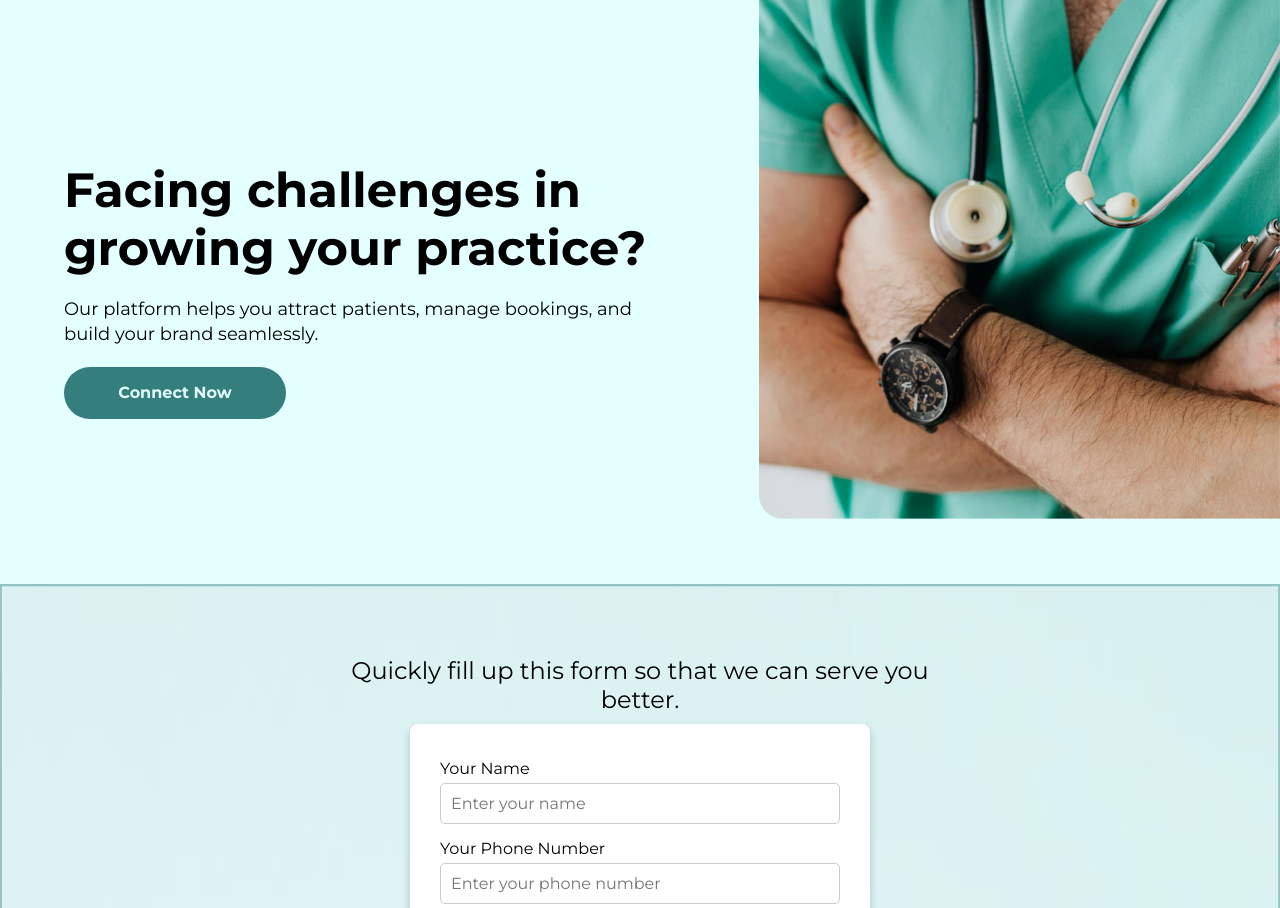
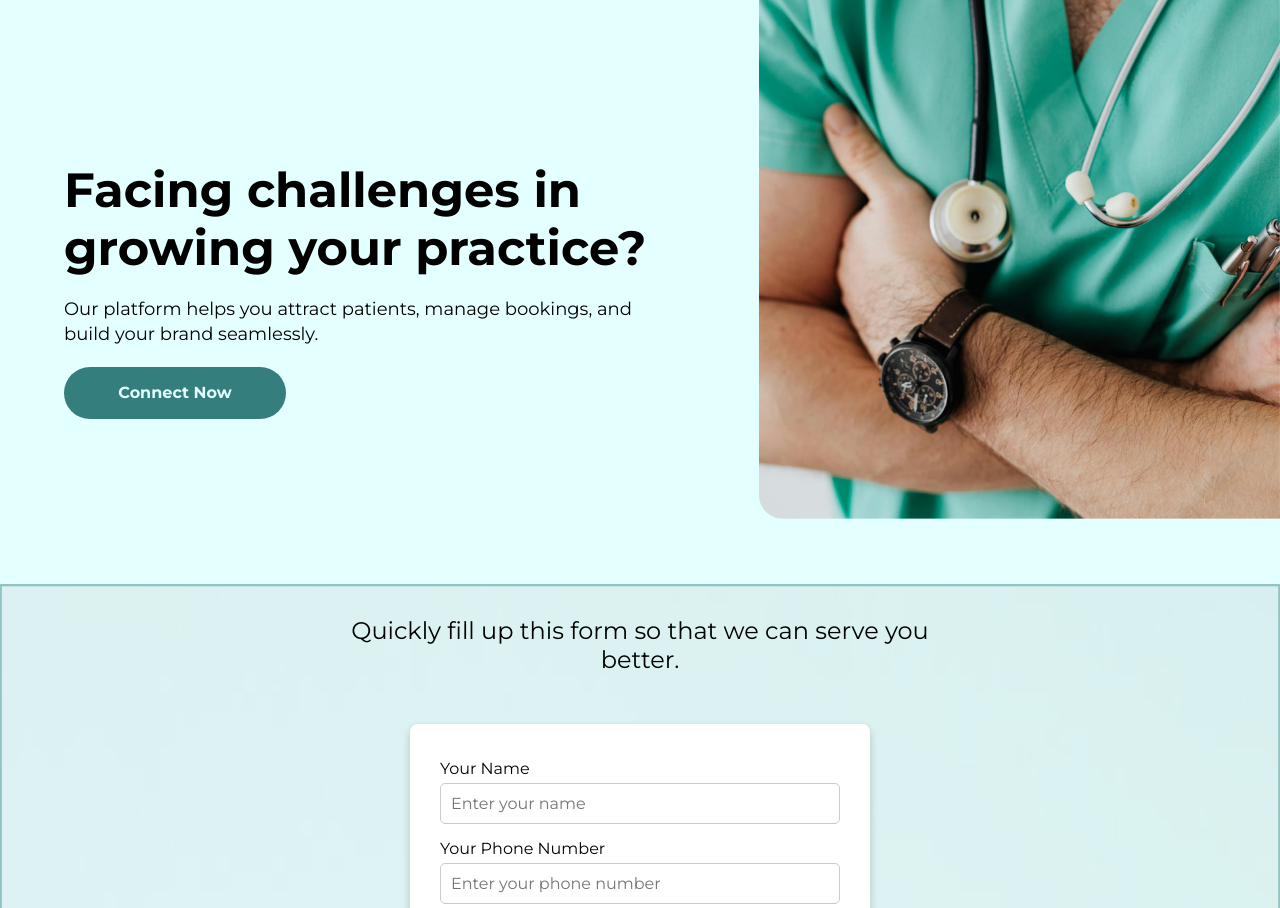
Before and after one commit to anjisnu07/Axyl, a Flask app: page /patient in a window 1280 px wide. Shown: the part 67-975 px from the top of the page. Run offline with Flask 3, Linux system fonts and the light colour scheme.

Commit message:
Add files via upload

```diff
--- a/templates/patient_survey.html
+++ b/templates/patient_survey.html
@@ -95,7 +95,7 @@
             justify-content: center;
             align-items: center;
             position: relative;
-            top: 130px;
+            top: 90px;
 
             z-index: 1;
         }
```
